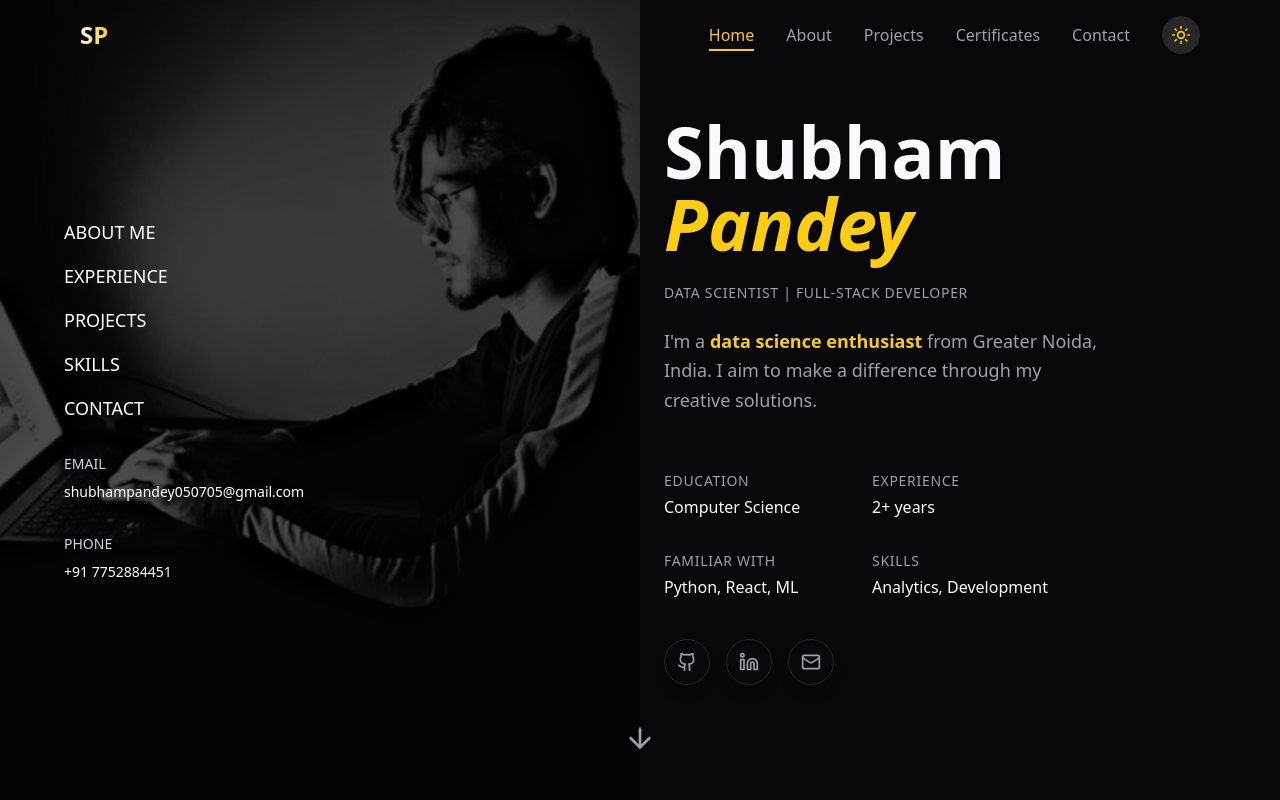
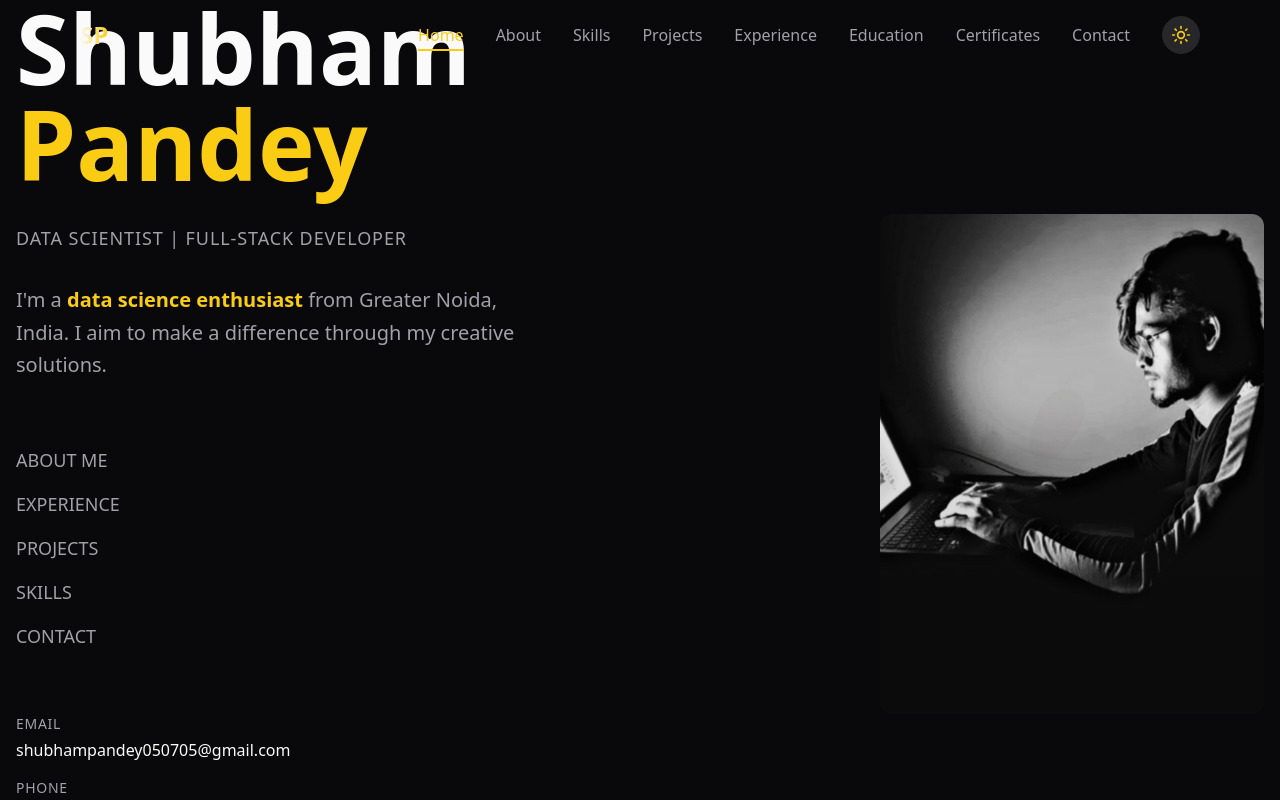
Before and after one commit to shubhampandey050705/My-portfolio, a React (Vite) app: page / in a window 1280 px wide. Shown: the top 800 px of the page. Built offline with nearby package versions, Linux system fonts and the light colour scheme.

Commit message:
Refactor homepage design

```diff
--- a/src/components/Hero.tsx
+++ b/src/components/Hero.tsx
@@ -14,110 +14,71 @@ const Hero = () => {
     <>
       <Navigation />
 
-      {/* Hero Section with Half Background Image */}
-      <section className="min-h-screen flex items-center justify-center relative overflow-hidden">
-        {/* Background Image - Left Half */}
-        <div className="absolute inset-0 lg:w-1/2 w-full">
-          <div
-            className="w-full h-full bg-cover bg-center bg-no-repeat"
-            style={{
-              backgroundImage: `linear-gradient(rgba(0, 0, 0, 0.7), rgba(0, 0, 0, 0.7)), url('/lovable-uploads/245d5d0e-eb9a-45f7-853f-f77ebdb7283c.png')`
-            }}
-          />
-        </div>
-
-        {/* Content Background - Right Half */}
-        <div className="absolute inset-0 lg:left-1/2 left-0 bg-background/95 backdrop-blur-sm" />
-
+      {/* Hero Section with Portrait */}
+      <section className="min-h-screen flex items-center justify-center relative overflow-hidden bg-background">
         {/* Content */}
         <div className="relative z-10 max-w-7xl mx-auto px-4 w-full">
           <div className="grid grid-cols-1 lg:grid-cols-2 gap-12 items-center min-h-screen">
 
-            {/* Left side - Navigation Menu (Dark Style) */}
+            {/* Left side - Main Content */}
             <motion.div
               initial={{ opacity: 0, x: -50 }}
               animate={{ opacity: 1, x: 0 }}
               transition={{ duration: 0.8 }}
-              className="order-2 lg:order-1 flex flex-col justify-center lg:pl-12"
+              className="order-2 lg:order-1 text-center lg:text-left"
             >
-              <div className="space-y-8 text-white lg:text-left text-center">
-                <nav className="space-y-4">
-                  <Link to="/about" className="block text-lg hover:text-accent transition-colors duration-300 font-medium">
-                    ABOUT ME
-                  </Link>
-                  <Link to="/experience" className="block text-lg hover:text-accent transition-colors duration-300 font-medium">
-                    EXPERIENCE
-                  </Link>
-                  <Link to="/projects" className="block text-lg hover:text-accent transition-colors duration-300 font-medium">
-                    PROJECTS
-                  </Link>
-                  <Link to="/skills" className="block text-lg hover:text-accent transition-colors duration-300 font-medium">
-                    SKILLS
-                  </Link>
-                  <Link to="/contact" className="block text-lg hover:text-accent transition-colors duration-300 font-medium">
-                    CONTACT
-                  </Link>
-                </nav>
-
-                <div className="space-y-2 text-sm text-gray-300">
-                  <p>EMAIL</p>
-                  <p className="text-white">shubhampandey050705@gmail.com</p>
-                </div>
-
-                <div className="space-y-2 text-sm text-gray-300">
-                  <p>PHONE</p>
-                  <p className="text-white">+91 7752884451</p>
-                </div>
-              </div>
-            </motion.div>
-
-            {/* Right side - Main Content */}
-            <motion.div
-              initial={{ opacity: 0, x: 50 }}
-              animate={{ opacity: 1, x: 0 }}
-              transition={{ duration: 0.8, delay: 0.2 }}
-              className="order-1 lg:order-2 text-center lg:text-left lg:pr-12"
-            >
-              <div className="space-y-6">
-                <h1 className="text-5xl md:text-7xl font-bold text-foreground">
-                  Shubham
+              <div className="space-y-8">
+                <h1 className="text-6xl md:text-8xl font-bold">
+                  <span className="text-foreground">Shubham</span>
                   <br />
-                  <span className="text-accent font-bold italic">Pandey</span>
+                  <span className="text-accent font-bold">Pandey</span>
                 </h1>
 
-                <p className="text-sm text-muted-foreground uppercase tracking-wider">
+                <p className="text-lg text-muted-foreground uppercase tracking-wider">
                   DATA SCIENTIST | FULL-STACK DEVELOPER
                 </p>
 
-                <div className="max-w-md">
-                  <p className="text-lg text-muted-foreground leading-relaxed">
+                <div className="max-w-lg">
+                  <p className="text-xl text-muted-foreground leading-relaxed">
                     I'm a <span className="text-accent font-semibold">data science enthusiast</span> from Greater Noida, India.
                     I aim to make a difference through my creative solutions.
                   </p>
                 </div>
 
-                {/* Stats Grid */}
-                <div className="grid grid-cols-2 gap-8 max-w-sm pt-8">
-                  <div>
-                    <p className="text-sm text-muted-foreground uppercase tracking-wider mb-1">EDUCATION</p>
-                    <p className="text-foreground">Computer Science</p>
+                {/* Navigation Links */}
+                <nav className="space-y-4 pt-8">
+                  <Link to="/about" className="block text-lg hover:text-accent transition-colors duration-300 font-medium text-muted-foreground">
+                    ABOUT ME
+                  </Link>
+                  <Link to="/experience" className="block text-lg hover:text-accent transition-colors duration-300 font-medium text-muted-foreground">
+                    EXPERIENCE
+                  </Link>
+                  <Link to="/projects" className="block text-lg hover:text-accent transition-colors duration-300 font-medium text-muted-foreground">
+                    PROJECTS
+                  </Link>
+                  <Link to="/skills" className="block text-lg hover:text-accent transition-colors duration-300 font-medium text-muted-foreground">
+                    SKILLS
+                  </Link>
+                  <Link to="/contact" className="block text-lg hover:text-accent transition-colors duration-300 font-medium text-muted-foreground">
+                    CONTACT
+                  </Link>
+                </nav>
+
+                {/* Contact Info */}
+                <div className="space-y-4 pt-8">
+                  <div className="space-y-1">
+                    <p className="text-sm text-muted-foreground uppercase tracking-wider">EMAIL</p>
+                    <p className="text-foreground">shubhampandey050705@gmail.com</p>
                   </div>
-                  <div>
-                    <p className="text-sm text-muted-foreground uppercase tracking-wider mb-1">EXPERIENCE</p>
-                    <p className="text-foreground">2+ years</p>
-                  </div>
-                  <div>
-                    <p className="text-sm text-muted-foreground uppercase tracking-wider mb-1">FAMILIAR WITH</p>
-                    <p className="text-foreground">Python, React, ML</p>
-                  </div>
-                  <div>
-                    <p className="text-sm text-muted-foreground uppercase tracking-wider mb-1">SKILLS</p>
-                    <p className="text-foreground">Analytics, Development</p>
+
+                  <div className="space-y-1">
+                    <p className="text-sm text-muted-foreground uppercase tracking-wider">PHONE</p>
+                    <p className="text-foreground">+91 7752884451</p>
                   </div>
                 </div>
 
                 {/* Social Links */}
-                <div className="flex justify-center lg:justify-start space-x-4 pt-4">
+                <div className="flex justify-center lg:justify-start space-x-4 pt-6">
                   {[
                     { icon: Github, href: '#', label: 'GitHub' },
                     { icon: Linkedin, href: '#', label: 'LinkedIn' },
@@ -132,6 +93,26 @@ const Hero = () => {
                       <Icon size={20} />
                     </motion.a>
                   ))}
+                </div>
+              </div>
+            </motion.div>
+
+            {/* Right side - Portrait Image */}
+            <motion.div
+              initial={{ opacity: 0, x: 50 }}
+              animate={{ opacity: 1, x: 0 }}
+              transition={{ duration: 0.8, delay: 0.2 }}
+              className="order-1 lg:order-2 flex justify-center lg:justify-end"
+            >
+              <div className="relative">
+                <div className="w-80 h-96 lg:w-96 lg:h-[500px] relative overflow-hidden rounded-lg">
+                  <img
+                    src="/lovable-uploads/2f745dba-75af-4de1-a404-e6afb3565d6b.png"
+                    alt="Shubham Pandey working on laptop"
+                    className="w-full h-full object-cover object-center transition-transform duration-500 hover:scale-105"
+                  />
+                  {/* Subtle overlay for blend effect */}
+                  <div className="absolute inset-0 bg-gradient-to-t from-background/20 to-transparent"></div>
                 </div>
               </div>
             </motion.div>
--- a/src/components/Navigation.tsx
+++ b/src/components/Navigation.tsx
@@ -21,7 +21,10 @@ const Navigation = () => {
   const navItems = [
     { name: 'Home', path: '/' },
     { name: 'About', path: '/about' },
+    { name: 'Skills', path: '/skills' },
     { name: 'Projects', path: '/projects' },
+    { name: 'Experience', path: '/experience' },
+    { name: 'Education', path: '/education' },
     { name: 'Certificates', path: '/certificates' },
     { name: 'Contact', path: '/contact' }
   ];
```
Also changed, not shown: public/lovable-uploads/2f745dba-75af-4de1-a404-e6afb3565d6b.png (added).
